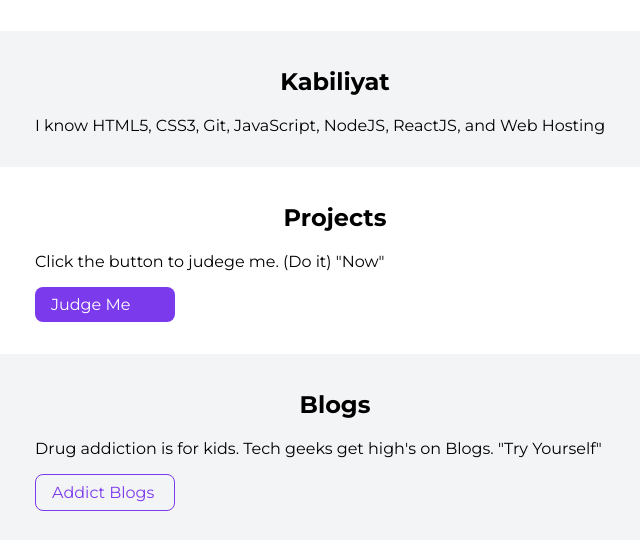
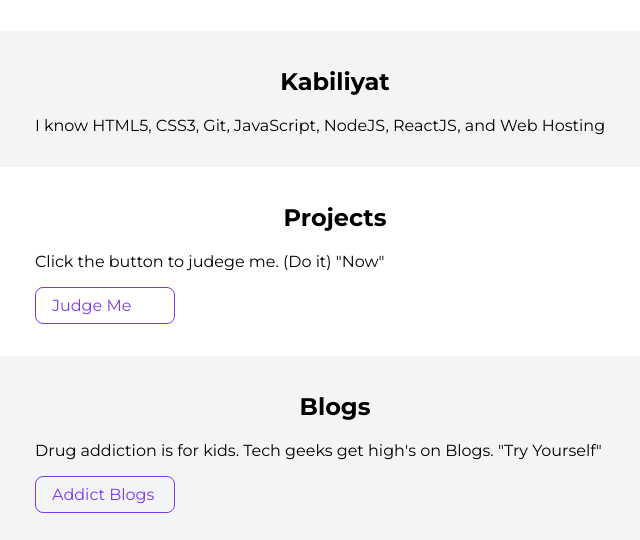
Before and after one commit to DevRishJain/Learning, a plain HTML site: page index.html in a window 1280 px wide. Shown: the part 637-1177 px from the top of the page, without its empty margins (305-945 px from the left). Drawn offline with Linux system fonts and the light colour scheme.

Commit message:
Aacha hai

```diff
--- a/styles.css
+++ b/styles.css
@@ -39,20 +39,23 @@ hr {
 }
 
 .link-primary {
-    background-color: var(--primary-color);
-    border-radius: 0.5rem;
-    color: white;
+    color: var(--primary-color);
+    border: 1px solid var(--primary-color);
     display: block;
     max-width: 140px;
+    border-radius: 0.5rem;
     margin: 1rem 1rem 1rem 0rem;
+
+
+
 }
 
 .link-secondary {
     color: var(--primary-color);
-    border-radius: 0.5rem;
     border: 1px solid var(--primary-color);
     display: block;
     max-width: 140px;
+    border-radius: 0.5rem;
     margin: 1rem 1rem 1rem 0rem;
 }
 
```
